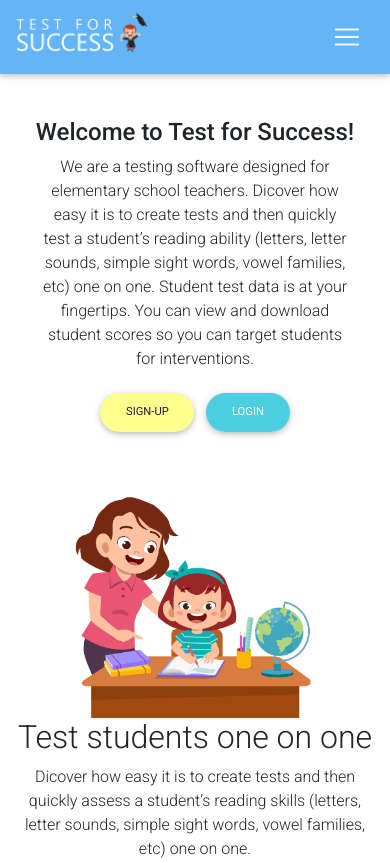
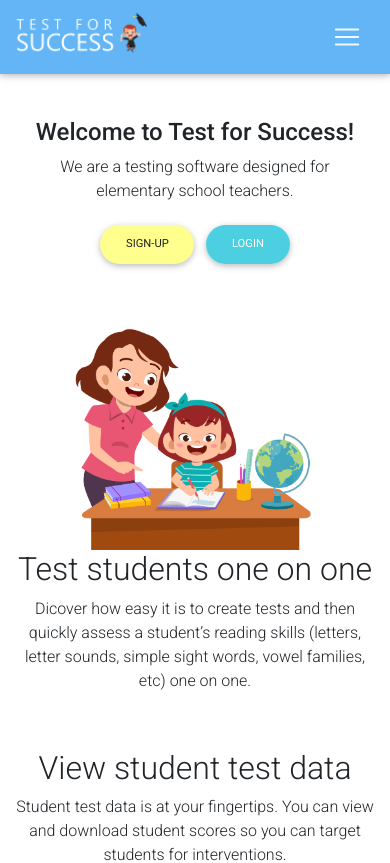
Before and after one commit to HeatherButterfield/testforsuccess, a React (Create React App) app: page / in a window 390 px wide. Shown: the top 863 px of the page. Built offline with nearby package versions, Linux system fonts and the light colour scheme.

Commit message:
responsive

```diff
--- a/src/index.css
+++ b/src/index.css
@@ -63,7 +63,7 @@
   }
 }
 
-@media screen and (min-width: 1024px) {
+@media screen and (min-width: 768px) {
   .desktop {
     display: inherit;
   }
--- a/src/pages/HomePage.js
+++ b/src/pages/HomePage.js
@@ -24,7 +24,7 @@ function HomePage() {
         <div class="row text-center">
           <div class="margin-bottom margin-top">
             <h2 class="h1-responsive font-bold"><strong>Welcome to Test for Success!</strong></h2>
-            <p class="margin-sides">We are a testing software designed for elementary school teachers. Dicover how easy it is to create tests and then quickly test a student’s reading ability (letters, letter sounds, simple sight words, vowel families, etc) one on one. Student test data is at your fingertips. You can view and download student scores so you can target students for interventions.
+            <p class="margin-sides">We are a testing software designed for elementary school teachers.
             </p>
             <a class="btn text-dark yellow accent-1 btn-rounded btn-md">Sign-up</a>
             <a href="/login" class="btn text-white rgba-cyan-strong btn-rounded btn-md">Login</a>
```
